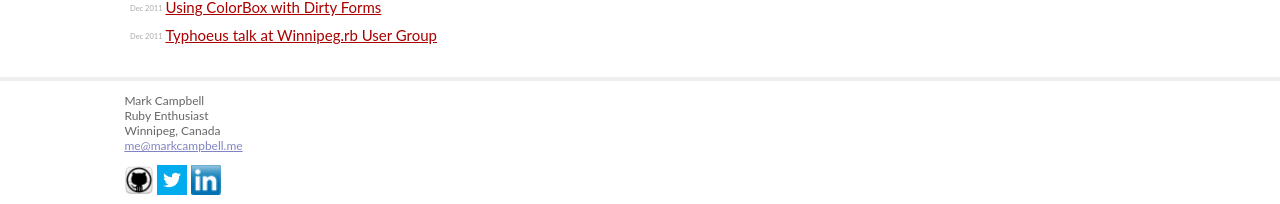
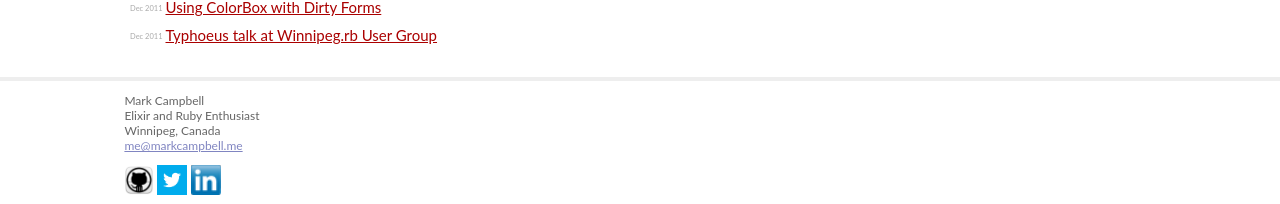
Before and after one commit to Nitrodist/markcampbell.me, a Jekyll site: the page built from index.html, in a window 1280 px wide. Shown: the part 715-919 px from the top of the page. Built offline with Jekyll 4.4.1, drawn with Linux system fonts in a browser that asks for light colours.

Commit message:
Add 'elixir enthusiast' wording

```diff
--- a/_layouts/default.html
+++ b/_layouts/default.html
@@ -44,7 +44,7 @@
         <div class="contact">
           <p>
             Mark Campbell<br />
-            Ruby Enthusiast<br />
+            Elixir and Ruby Enthusiast<br />
             Winnipeg, Canada<br />
             <a href="mailto:me@markcampbell.me">me@markcampbell.me</a>
           </p>
--- a/index.html
+++ b/index.html
@@ -1,6 +1,6 @@
 ---
 layout: default
-title: Mark Campbell - Ruby Enthusiast
+title: Mark Campbell - Elixir and Ruby Enthusiast
 ---
 
 <h1>Blog Posts</h1>
--- a/resume.markdown
+++ b/resume.markdown
@@ -3,7 +3,7 @@ layout: resume
 categories: jekyll update
 ---
 
-# Mark Campbell - Ruby Enthusiast
+# Mark Campbell - Elixir and Ruby Enthusiast
 
 location: Winnipeg, MB
 mobile: [204-963-9981](tel:+12049639981)
```
